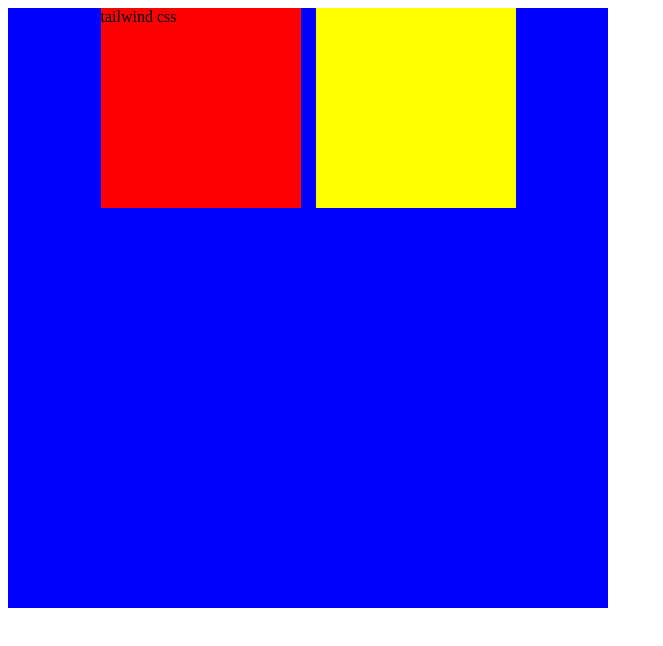
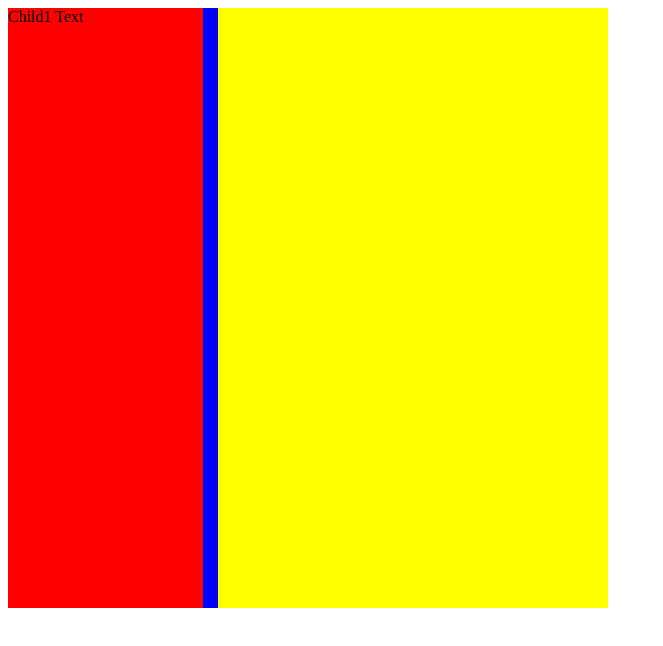
Before and after one commit to codewithaddo/html-css-beginners, a plain HTML site: page flex2.html in a window 1280 px wide. Shown: the whole page, without its empty margins (0-663 px from the left). Drawn offline with Linux system fonts and the light colour scheme.

Commit message:
feat: use flex ratio distribution to share spaces among flex items either in row or column

```diff
--- a/css/flexcss2.css
+++ b/css/flexcss2.css
@@ -1,23 +1,19 @@
 .parent{
     display: flex;
-    flex: 0 1 auto;
     height: 600px;
     width: 600px;
     flex-direction: row;
     background-color: blue;
     gap: 15px;
-    justify-content: center;
-}
 
-.box{
-    width: 200px;
-    height: 200px;
 }
 
 .child1{
     background-color: red;
+    flex:1;
 }
 
 .child2{
     background-color: yellow;
+    flex:2;
 }
--- a/flex2.html
+++ b/flex2.html
@@ -18,8 +18,8 @@
 
 <main>
     <div class="parent">
-        <div class="box child1">tailwind css</div>
-        <div class="box child2"></div>
+        <div class="child1">Child1 Text</div>
+        <div class="child2"></div>
 
     </div>
 </main>
```
